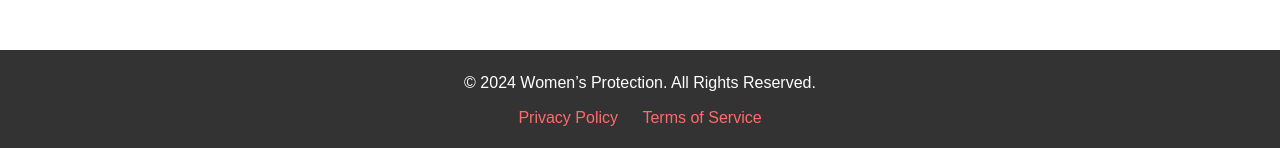
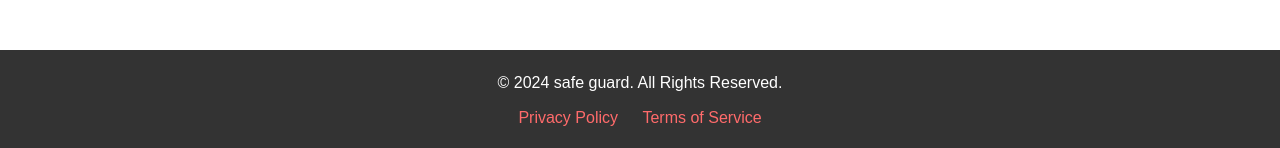
Before and after one commit to Purnachandra890/safe-guard, a plain HTML site: page index.html in a window 1280 px wide. Shown: the part 2928-3076 px from the top of the page. Drawn offline with Linux system fonts and the light colour scheme.

Commit message:
Update index.html

```diff
--- a/index.html
+++ b/index.html
@@ -215,7 +215,7 @@
     <!-- Footer -->
     <footer class="footer">
       <div class="container">
-        <p>&copy; 2024 Women’s Protection. All Rights Reserved.</p>
+        <p>&copy; 2024 safe guard. All Rights Reserved.</p>
         <ul class="footer-links">
           <li><a href="#privacy">Privacy Policy</a></li>
           <li><a href="#terms">Terms of Service</a></li>
```
